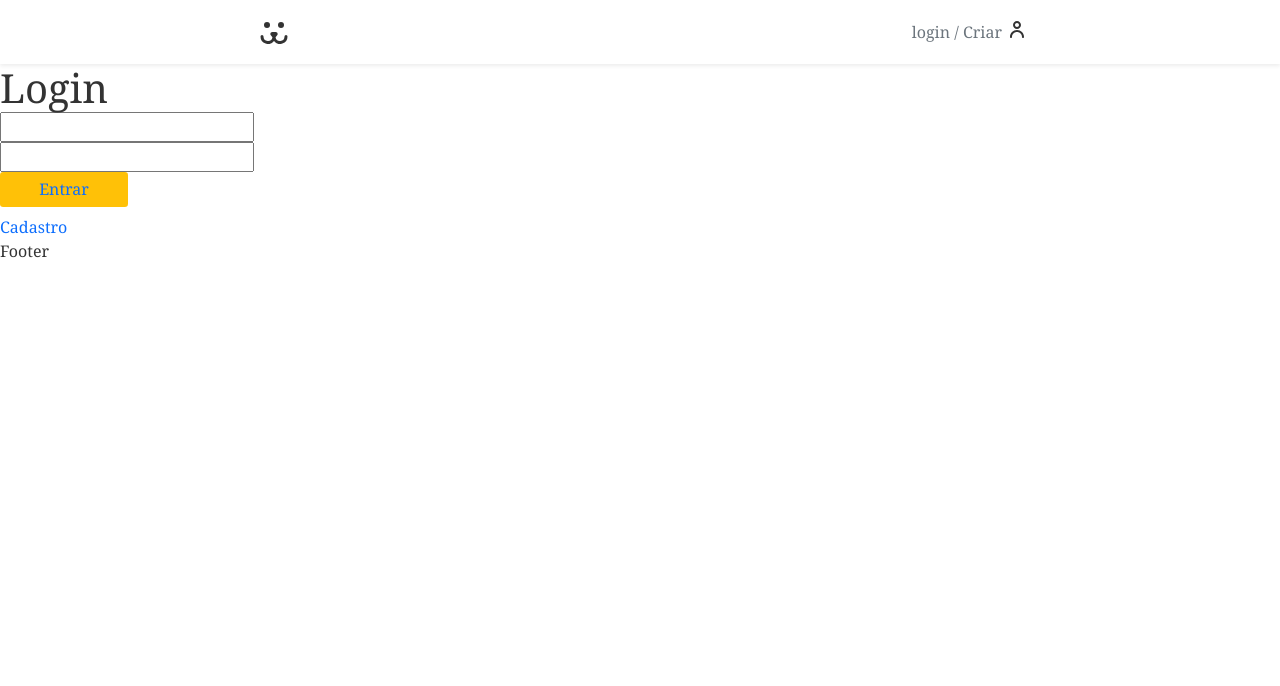
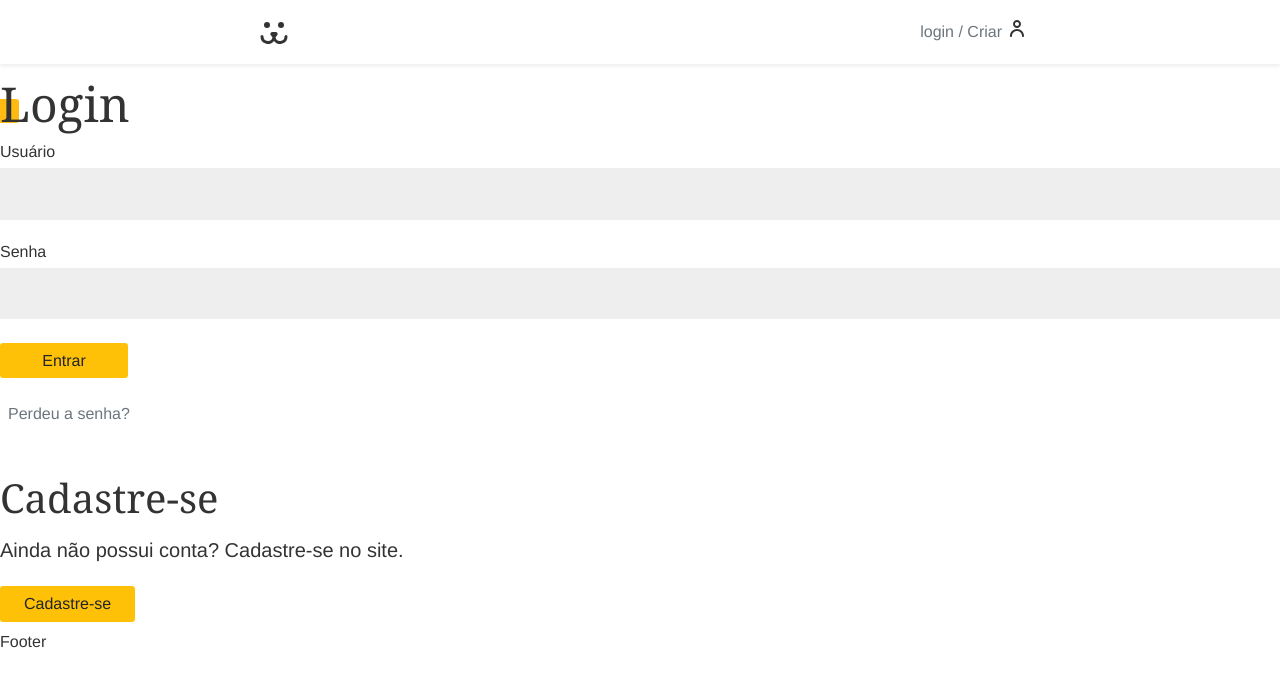
Before and after one commit to rafaelsantos499/DogVue, a Vue app: page /login/loginForm in a window 1280 px wide. Shown: the top 686 px of the page. Built offline with nearby package versions, Linux system fonts and the light colour scheme.

Commit message:
melhorias usuario

```diff
--- a/src/assets/main.css
+++ b/src/assets/main.css
@@ -6,7 +6,7 @@ body {
   margin: 0px;
   color: #333;
   --type-first: helvetica, arial, sans-serif;
-  --type-first: Georgia;
+  --type-second: georgia;
   font-family: var(--type-first);
 }
 
@@ -55,3 +55,61 @@ button:disabled {
   opacity: 0.5rem;
   cursor: wait;
 }
+
+input {
+  border: 1px solid #eee;
+  display: block;
+  padding: 0.8rem;
+  background: #eee;
+  transition: 0.1;
+  width: 100%;
+  margin-bottom: 1.5rem;
+}
+
+input:focus,
+input:hover {
+  outline: none;
+  border-color: #fb1;
+  box-shadow: 0 0 0 3px #fea;
+}
+
+label {
+  display: block;
+  font-size: 1rem;
+  line-height: 1;
+  padding-bottom: 0.5rem;
+}
+
+.animeLeft {
+  opacity: 0;
+  transform: translateX(-20px);
+  animation: animeLeft 0.3s forwards;
+}
+
+@keyframes animeLeft {
+  to {
+    opacity: 1;
+    transform: initial;
+  }
+}
+
+.title {
+  font-family: var(--type-second);
+  line-height: 1;
+  font-size: 3rem;
+  margin: 1rem 0;
+  position: relative;
+}
+
+.title::after {
+  content: "";
+  display: block;
+  width: 1.5rem;
+  height: 1.5rem;
+  background-color: #fb1;
+  position: absolute;
+  bottom: 5px;
+  left: -5px;
+  border-radius: 0.2rem;
+  z-index: -1;
+}
--- a/src/components/Header.vue
+++ b/src/components/Header.vue
@@ -22,31 +22,47 @@
           <circle cx="7" cy="3" r="3" fill="#333" />
         </svg>
       </router-link>
-      {{ user }}
-      <router-link :to="{ name: 'login' }" class="login text-secondary"
+
+      <router-link
+        v-if="!login"
+        :to="{ name: 'login' }"
+        class="login text-secondary"
         >login / Criar</router-link
+      >
+      <router-link v-else to="/conta">
+        <button
+          type="submit"
+          class="h6 border-0 rounded-1 bg-warning text-primary py-2 px-4"
+          style="min-width: 8rem"
+        >
+          {{ user }}
+        </button></router-link
       >
     </nav>
   </header>
 </template>
 <script lang="ts">
-import { ref, watch } from "vue";
+import { onMounted, onUnmounted, ref, watch, type Ref } from "vue";
 import { useStore } from "vuex";
 
 export default {
   setup() {
     const store = useStore();
-    const user = ref(null);
+    const user: Ref<string> = ref("");
+    const login: Ref<boolean> = ref(false);
 
     watch(
-      () => store.state.usuario,
+      () => store.state.login,
       () => {
-        user.value = store.state.usuario.email;
+        user.value = store.state.usuario.username;
+        user.value = user.value[0].toUpperCase() + user.value.substring(1);
+        login.value = store.state.login;
       }
     );
 
     return {
       user,
+      login,
     };
   },
 };
--- a/src/components/error/ErrorNotificacao.vue
+++ b/src/components/error/ErrorNotificacao.vue
@@ -16,7 +16,7 @@ export default {
 <style scoped>
 .erro {
   margin: 20px auto;
-  color: #e80;
+  color: rgb(238, 0, 0);
   text-align: center;
 }
 </style>
--- a/src/models/usuario.ts
+++ b/src/models/usuario.ts
@@ -1,4 +1,4 @@
-export interface usuario {
+export interface Usuario {
   id: number;
   email: string;
   nome: string;
--- a/src/router/index.ts
+++ b/src/router/index.ts
@@ -24,6 +24,11 @@ const router = createRouter({
           name: "LoginCreater",
           component: () => import("@/views/Login/LoginCreater.vue"),
         },
+        {
+          path: "perdeu",
+          name: "LoginPasswordLost",
+          component: () => import("@/views/Login/LoginPasswordLost.vue"),
+        },
       ],
     },
     {
@@ -37,10 +42,9 @@ const router = createRouter({
 router.beforeEach(async () => {
   if (window.localStorage.token) {
     try {
-      const dateUsuarios = await api.validate();
+      await api.validate();
       await store.dispatch("getUsuario");
-      await store.commit("UPDATE_USUARIO", dateUsuarios.data);
-      await store.commit("UPDATE_LOGIN", true);
+      store.commit("UPDATE_LOGIN", true);
     } catch (err) {
       window.localStorage.removeItem("token");
       store.commit("UPDATE_LOGIN", false);
--- a/src/store.ts
+++ b/src/store.ts
@@ -1,42 +1,46 @@
 import { createStore } from "vuex";
-import type { usuario } from "./models/usuario";
+import type { Usuario } from "./models/usuario";
 import router from "./router";
 import { api } from "./service";
+import type { Login } from "./models/Login";
 
 export interface state {
   login: boolean;
-  usuario: usuario;
+  usuario: Usuario;
 }
 
 const store = createStore<state>({
   strict: true,
   state: {
     login: false,
-    usuario: <usuario>{},
+    usuario: <Usuario>{},
   },
   getters: {},
   mutations: {
     UPDATE_USUARIO(state, payload) {
       state.usuario = Object.assign({}, state.usuario, payload);
     },
-    UPDATE_LOGIN(state, payload) {
-      state.login = payload;
+    UPDATE_LOGIN(state: state, payload: boolean): boolean {
+      return (state.login = payload);
     },
   },
   actions: {
-    async logarUsuario(contex, payload) {
-      const response = await api.login(payload);
-      const token = (await "Bearer ") + response.data.token;
+    async logarUsuario(state, payload: Login) {
+      const { data } = await api.login(payload);
+      const token = (await "Bearer ") + data.token;
       await window.localStorage.setItem("token", token);
-      router.push("/conta");
-      return response;
+      const useData = await state.dispatch("getUsuario");
+      await state.commit("UPDATE_USUARIO", useData);
+      await state.dispatch("UPDATE_LOGIN", true);
+      await router.push("/conta");
+
+      return data;
     },
-    async getUsuario(state) {
-      const response = await api.get("/api/user");
-      await state.commit("UPDATE_USUARIO", response.data);
-      console.log(response);
+    async getUsuario(state): Promise<Usuario> {
+      const { data } = await api.get("/api/user");
+      await state.commit("UPDATE_USUARIO", data);
 
-      return response;
+      return data;
     },
   },
 });
--- a/src/views/Login/LoginForm.vue
+++ b/src/views/Login/LoginForm.vue
@@ -1,16 +1,17 @@
 <template lang="">
-  <div>
-    <h1>Login</h1>
+  <section class="animeLeft">
+    <h1 class="title">Login</h1>
 
-    <form action="">
-      <input type="text" v-model="username" />
-
-      <input type="password" v-model="password" />
+    <form action="" class="mb-4">
+      <label for="username">Usuário</label>
+      <input type="text" id="username" v-model="username" name="username" />
+      <label for="password">Senha</label>
+      <input type="password" id="password" v-model="password" name="password" />
       <ErrorNotificacao :erros="erros" />
       <button
         v-if="!buttonLoading"
         type="submit"
-        class="h6 border-0 rounded-1 bg-warning text-primary py-2 px-4"
+        class="h6 text-dark border-0 rounded-1 bg-warning text-primary py-2 px-4"
         style="min-width: 8rem"
         @click.prevent="handleSubmit"
       >
@@ -19,7 +20,7 @@
       <button
         v-else
         type="submit"
-        class="h6 border-0 rounded-1 bg-warning text-primary py-2 px-4"
+        class="h6 border-0 text-dark rounded-1 bg-warning text-primary py-2 px-4"
         style="min-width: 8rem"
         @click.prevent="handleSubmit"
         disabled
@@ -27,8 +28,24 @@
         Carregando
       </button>
     </form>
-    <router-link :to="{ name: 'LoginCreater' }">Cadastro</router-link>
-  </div>
+    <router-link class="text-secondary p-2" :to="{ name: 'LoginPasswordLost' }"
+      >Perdeu a senha?</router-link
+    >
+    <div class="mt-5">
+      <h2 class="mb-3 h1" style="font-family: var(--type-second)">
+        Cadastre-se
+      </h2>
+      <p class="h5">Ainda não possui conta? Cadastre-se no site.</p>
+      <router-link :to="{ name: 'LoginCreater' }"
+        ><button
+          class="h6 mt-4 border-0 text-dark rounded-1 bg-warning text-primary py-2 px-4"
+          style="min-width: 8rem"
+        >
+          Cadastre-se
+        </button></router-link
+      >
+    </div>
+  </section>
 </template>
 <script lang="ts">
 import { reactive, ref, type Ref } from "vue";
@@ -56,9 +73,10 @@ export default {
       try {
         buttonLoading.value = true;
         await store.dispatch("logarUsuario", dateLogin);
-        const user = await store.dispatch("getUsuario");
-        await store.commit("UPDATE_USUARIO", user.data);
+        const dataUser = await store.dispatch("getUsuario");
+        await store.dispatch("UPDATE_USUARIO", dataUser);
         await store.commit("UPDATE_LOGIN", true);
+
         buttonLoading.value = false;
       } catch (err: any) {
         erros.value.push(err.response.data.message);
```
